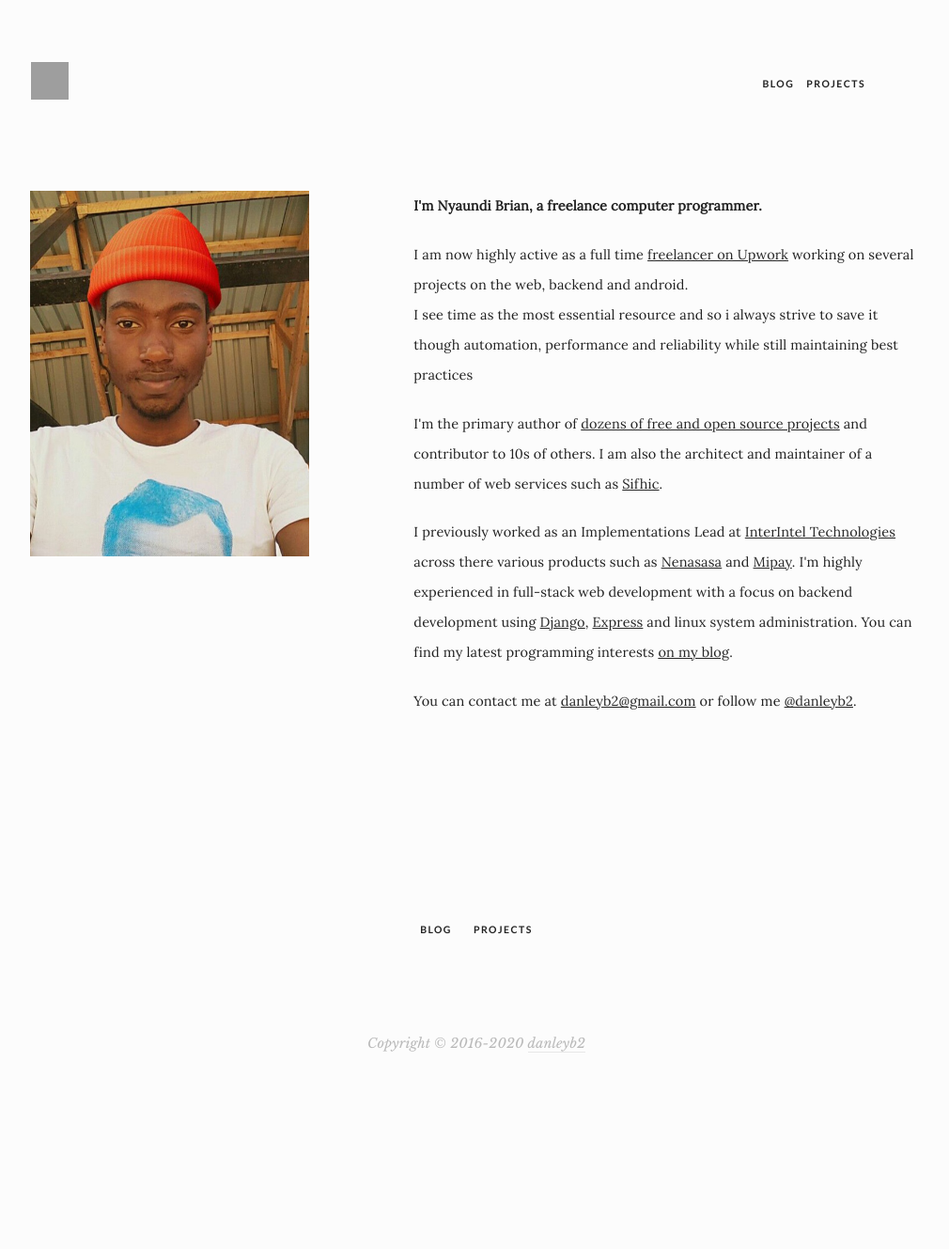
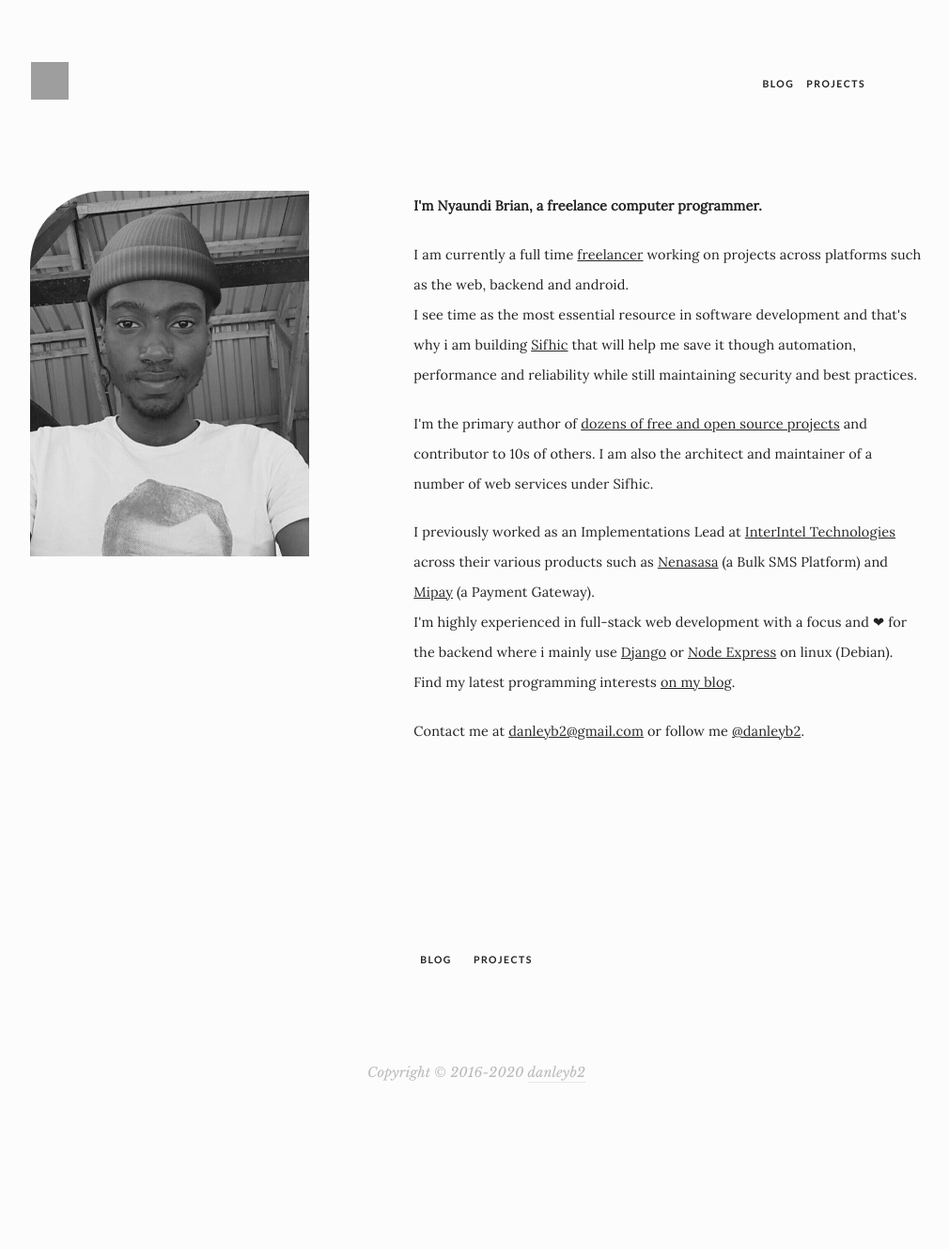
Before and after one commit to danleyb2/danleyb2.github.io, a Jekyll site: the page built from index.html, in a window 1280 px wide. Shown: the whole page at 94% size, without its empty margins (133-1143 px from the left). Built offline with Jekyll 4.4.1, drawn with Linux system fonts in a browser that asks for light colours; some web fonts are replaced; before the commit the page ends 1297 px from its top, so only the background shows below that; grey boxes are pictures that could not be loaded.

Commit message:
wip front page

```diff
--- a/index.html
+++ b/index.html
@@ -15,6 +15,7 @@ layout: default2
     <div class="col-sm-3 col-lg-4 hidden-xs">
       <p>
         <img class="img-responsive center-block"
+             style="filter: grayscale(1);border-top-left-radius: 80px;"
              src='{{ "/assets/images/me.jpg" | relative_url }}'
              alt="image-alternative">
       </p>
@@ -28,9 +29,10 @@ layout: default2
 
 
       <p class="">
-        I am now highly active as a full time <a href="https://www.upwork.com/freelancers/~016bdcaaac2069553c">freelancer on Upwork</a>
-        working on several projects on the web, backend and android. <br>
-        I see time as the most essential resource and so i always strive to save it though automation, performance and reliability while still maintaining best practices
+        I am currently a full time <a href="https://www.upwork.com/freelancers/~016bdcaaac2069553c">freelancer</a>
+        working on projects across platforms such as the web, backend and android. <br>
+        I see time as the most essential resource in software development and that's why i am building <a href="https://sifhic.com">Sifhic</a>
+        that will help me save it though automation, performance and reliability while still maintaining security and best practices.
 
       </p>
 
@@ -38,21 +40,21 @@ layout: default2
         I'm the primary author of <a href="projects.html">dozens
         of free and open source projects</a> and contributor to 10s of
         others. I am also the architect and maintainer of a number of web
-        services such as <a href="https://sifhic.com/">Sifhic</a>.
+        services under Sifhic.
       </p>
 
       <p class="">
         I previously worked as an Implementations Lead at
         <a href="https://interintel.co.ke">InterIntel Technologies</a>
-        across there various products such as
-        <a href="https://nenasasa.com">Nenasasa</a> and <a href="https://gomipay.com">Mipay</a>.
-
-        I'm highly experienced in full-stack web development with a focus on
-        backend development using
-        <a href="https://www.djangoproject.com/">Django</a>, <a href="https://expressjs.com/">Express</a>
-        and linux system administration.
-
-        You can find my latest programming interests
+        across their various products such as
+        <a href="https://nenasasa.com">Nenasasa</a> (a Bulk SMS Platform) and <a href="https://gomipay.com">Mipay</a> (a Payment Gateway).
+        <br>
+        I'm highly experienced in full-stack web development with a focus and ❤ for the
+        backend where i mainly use
+        <a href="https://www.djangoproject.com/">Django</a> or <a href="https://expressjs.com/">Node Express</a>
+        on linux (Debian).
+        <br>
+        Find my latest programming interests
         <a href="https://danleyb2.online/blog">on my blog</a>.
       </p>
 
@@ -64,7 +66,7 @@ layout: default2
       </p>
 
       <p class="">
-        You can contact me at
+        Contact me at
         <a href="mailto:danleyb2@gmail.com">danleyb2@gmail.com</a> or
         follow me
         <a href="https://twitter.com/danleyb2">@danleyb2</a>.
```
